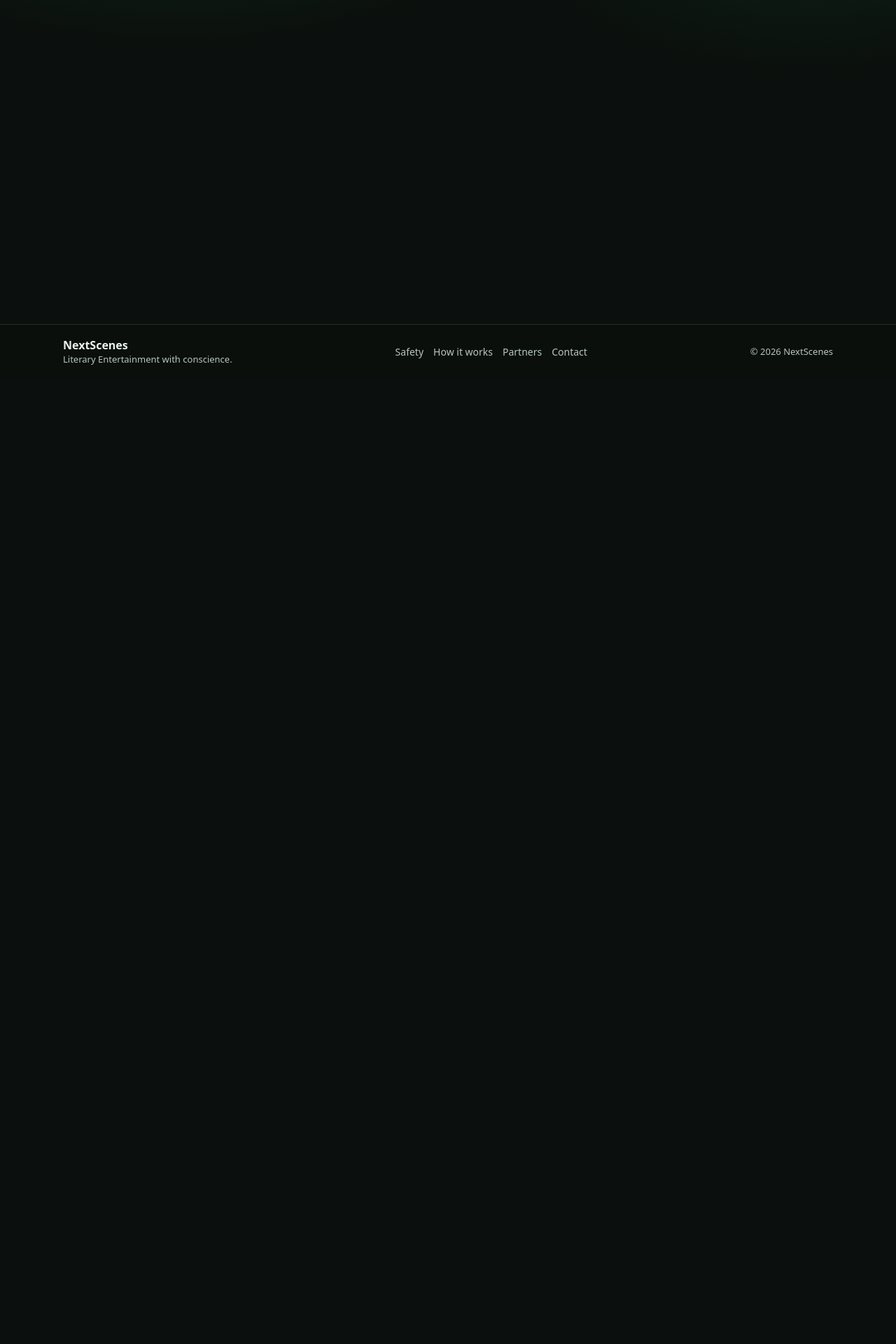
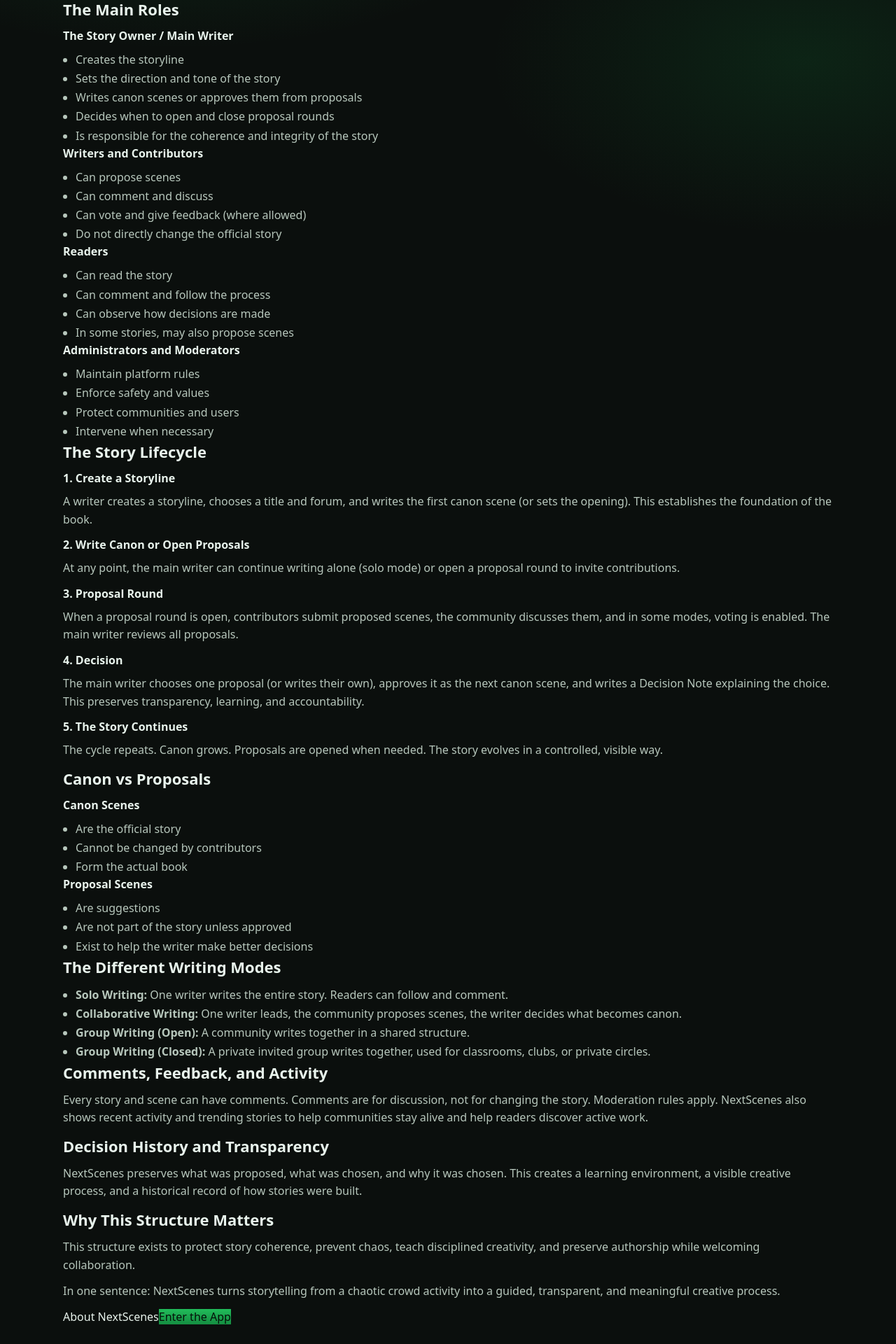
Before and after one commit to tsrspnb49w-boop/nextscenes-public, a Next.js app: page /how-it-works in a window 1280 px wide. Shown: the part 260-2180 px from the top of the page at 70% size. Before the commit the page ends 800 px from the top, so only its background shows below. Built offline with nearby package versions, Linux system fonts and the light colour scheme.

Commit message:
Public: How It Works page (platform workflow)

```diff
--- a/app/how-it-works/page.tsx
+++ b/app/how-it-works/page.tsx
@@ -1,10 +1,165 @@
+import Link from "next/link";
+
 export default function HowItWorksPage() {
   return (
     <div className="ns-page">
-      <h1 className="ns-h1">How It Works</h1>
+      <h1 className="ns-h1">How NextScenes Works</h1>
+
       <p className="ns-p">
-        Join, choose a storyline, read or write scenes, and grow through guided feedback.
+        NextScenes is a platform for building stories step by step in a structured
+        and responsible way. Unlike ordinary writing platforms where anyone can
+        change anything at any time, NextScenes uses a governed process: stories
+        have leaders, contributions follow rules, decisions are recorded, and the
+        story grows deliberately, not randomly.
       </p>
+
+      <h2 className="ns-h2">The Main Roles</h2>
+
+      <h3 className="ns-h3">The Story Owner / Main Writer</h3>
+      <ul className="ns-list">
+        <li>Creates the storyline</li>
+        <li>Sets the direction and tone of the story</li>
+        <li>Writes canon scenes or approves them from proposals</li>
+        <li>Decides when to open and close proposal rounds</li>
+        <li>Is responsible for the coherence and integrity of the story</li>
+      </ul>
+
+      <h3 className="ns-h3">Writers and Contributors</h3>
+      <ul className="ns-list">
+        <li>Can propose scenes</li>
+        <li>Can comment and discuss</li>
+        <li>Can vote and give feedback (where allowed)</li>
+        <li>Do not directly change the official story</li>
+      </ul>
+
+      <h3 className="ns-h3">Readers</h3>
+      <ul className="ns-list">
+        <li>Can read the story</li>
+        <li>Can comment and follow the process</li>
+        <li>Can observe how decisions are made</li>
+        <li>In some stories, may also propose scenes</li>
+      </ul>
+
+      <h3 className="ns-h3">Administrators and Moderators</h3>
+      <ul className="ns-list">
+        <li>Maintain platform rules</li>
+        <li>Enforce safety and values</li>
+        <li>Protect communities and users</li>
+        <li>Intervene when necessary</li>
+      </ul>
+
+      <h2 className="ns-h2">The Story Lifecycle</h2>
+
+      <h3 className="ns-h3">1. Create a Storyline</h3>
+      <p className="ns-p">
+        A writer creates a storyline, chooses a title and forum, and writes the
+        first canon scene (or sets the opening). This establishes the foundation
+        of the book.
+      </p>
+
+      <h3 className="ns-h3">2. Write Canon or Open Proposals</h3>
+      <p className="ns-p">
+        At any point, the main writer can continue writing alone (solo mode) or
+        open a proposal round to invite contributions.
+      </p>
+
+      <h3 className="ns-h3">3. Proposal Round</h3>
+      <p className="ns-p">
+        When a proposal round is open, contributors submit proposed scenes, the
+        community discusses them, and in some modes, voting is enabled. The main
+        writer reviews all proposals.
+      </p>
+
+      <h3 className="ns-h3">4. Decision</h3>
+      <p className="ns-p">
+        The main writer chooses one proposal (or writes their own), approves it as
+        the next canon scene, and writes a Decision Note explaining the choice.
+        This preserves transparency, learning, and accountability.
+      </p>
+
+      <h3 className="ns-h3">5. The Story Continues</h3>
+      <p className="ns-p">
+        The cycle repeats. Canon grows. Proposals are opened when needed. The
+        story evolves in a controlled, visible way.
+      </p>
+
+      <h2 className="ns-h2">Canon vs Proposals</h2>
+
+      <h3 className="ns-h3">Canon Scenes</h3>
+      <ul className="ns-list">
+        <li>Are the official story</li>
+        <li>Cannot be changed by contributors</li>
+        <li>Form the actual book</li>
+      </ul>
+
+      <h3 className="ns-h3">Proposal Scenes</h3>
+      <ul className="ns-list">
+        <li>Are suggestions</li>
+        <li>Are not part of the story unless approved</li>
+        <li>Exist to help the writer make better decisions</li>
+      </ul>
+
+      <h2 className="ns-h2">The Different Writing Modes</h2>
+
+      <ul className="ns-list">
+        <li>
+          <strong>Solo Writing:</strong> One writer writes the entire story.
+          Readers can follow and comment.
+        </li>
+        <li>
+          <strong>Collaborative Writing:</strong> One writer leads, the community
+          proposes scenes, the writer decides what becomes canon.
+        </li>
+        <li>
+          <strong>Group Writing (Open):</strong> A community writes together in a
+          shared structure.
+        </li>
+        <li>
+          <strong>Group Writing (Closed):</strong> A private invited group writes
+          together, used for classrooms, clubs, or private circles.
+        </li>
+      </ul>
+
+      <h2 className="ns-h2">Comments, Feedback, and Activity</h2>
+
+      <p className="ns-p">
+        Every story and scene can have comments. Comments are for discussion, not
+        for changing the story. Moderation rules apply. NextScenes also shows
+        recent activity and trending stories to help communities stay alive and
+        help readers discover active work.
+      </p>
+
+      <h2 className="ns-h2">Decision History and Transparency</h2>
+
+      <p className="ns-p">
+        NextScenes preserves what was proposed, what was chosen, and why it was
+        chosen. This creates a learning environment, a visible creative process,
+        and a historical record of how stories were built.
+      </p>
+
+      <h2 className="ns-h2">Why This Structure Matters</h2>
+
+      <p className="ns-p">
+        This structure exists to protect story coherence, prevent chaos, teach
+        disciplined creativity, and preserve authorship while welcoming
+        collaboration.
+      </p>
+
+      <div className="ns-callout">
+        <p className="ns-p">
+          In one sentence: NextScenes turns storytelling from a chaotic crowd
+          activity into a guided, transparent, and meaningful creative process.
+        </p>
+      </div>
+
+      <div className="ns-actions">
+        <Link href="/about" className="ns-btn-secondary">
+          About NextScenes
+        </Link>
+        <a href="https://app.nextscenes.org" className="ns-btn-primary">
+          Enter the App
+        </a>
+      </div>
     </div>
   );
 }
```
